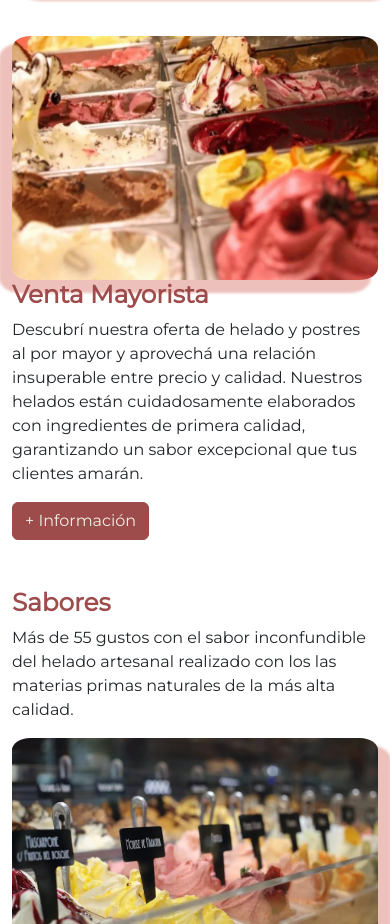
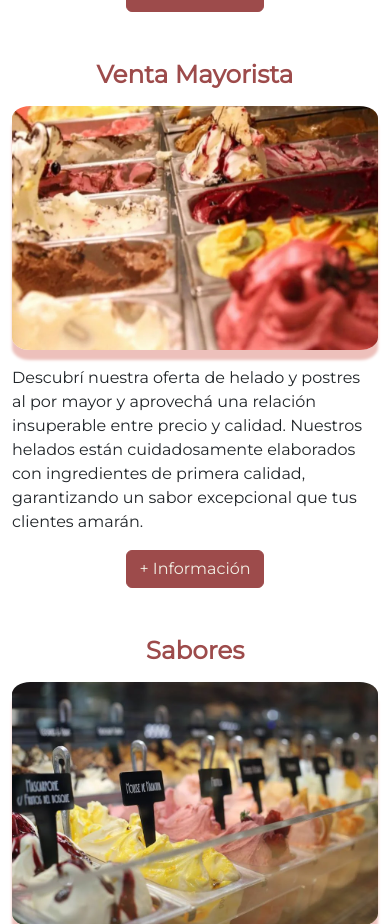
Before and after one commit to fabiosan221/fabiosan221.github.io, a plain HTML site: page index.html in a window 390 px wide. Shown: the part 1076-2000 px from the top of the page. Drawn offline with nearby package versions, Linux system fonts and the light colour scheme.

Commit message:
Cambios en el index y los estilos para diseño responsivo

```diff
--- a/index.html
+++ b/index.html
@@ -134,6 +134,7 @@
             </div>
         </div>
         <!-- Secciones Inicio -->
+        <div class="contenido-escritorio">
             <div class="container mt-5">
                 <!-- Sección Franquicias -->
                 <div class="row align-items-center">
@@ -190,20 +191,68 @@
                         </div>
                     </div>
                 </div>
+            </div>
+        </div>
         <div class="contenido-movil">
-                <div class="row align-items-center mt-5">
-                    <div class="col-md-6">
-                        <h2 class="txt-secciones">Sabores</h2>
-                        <p class="txt-parrafo">
-                            Más de 55 gustos con el sabor inconfundible del helado artesanal realizado con los las materias primas naturales de la más alta calidad.
+            <div class="container mt-5">
+                <!-- Sección Franquicias -->
+                <div class="row">
+                    <div class="col-sm-12">
+                        <h2 class="txt-secciones text-center">Franquicias</h2>
+                        <div class="col-md-6 mt-3">
+                            <img class="img-fluid img-inicio-border" src="img/inicio/franquicia.jpg" alt="">
+                        </div>
+                        <p class="txt-parrafo mt-3">
+                            ¡Únete a nuestra red de franquicias y descubre una oportunidad única de negocio!
+                            Nuestro modelo de franquicias se destaca por su baja inversión inicial, lo que te permite
+                            emprender con confianza y minimizar los riesgos financieros. A su vez, garantizamos una alta
+                            rentabilidad, brindándote la posibilidad de obtener ganancias sustanciales a corto plazo.
                         </p>
                     </div>
-                    <div class="col-md-6 mb-5">
-                        <img class="img-fluid sombra-derecha" src="img/inicio/sabores.jpg" alt="">
-                        <!-- Boton modal sabores -->
-                        <button type="button" class="btn btn-bordo" data-bs-toggle="modal" data-bs-target="#ModalSabores">
-                            + Información
-                        </button>
+                </div>
+                <div class="row">
+                    <div class="col-sm-12 text-center mb-5">
+                        <!-- Boton modal franquicias -->
+                        <a href="" class="btn btn-bordo" data-bs-toggle="modal" data-bs-target="#ModalFranquicia">+ Información</a>
+                    </div>
+                </div>
+                <!-- Sección Mayorista -->
+                <div class="row">
+                    <div class="col-sm-12">
+                        <h2 class="txt-secciones text-center">Venta Mayorista</h2>
+                        <div class="col-md-6 mt-3">
+                            <img class="img-fluid img-inicio-border" src="img/inicio/mayorista.jpg" alt="">
+                        </div>
+                        <p class="txt-parrafo mt-3">
+                            Descubrí nuestra oferta de helado y postres al por mayor y aprovechá una relación insuperable
+                            entre precio y calidad. Nuestros helados están cuidadosamente elaborados con ingredientes de primera
+                            calidad, garantizando un sabor excepcional que tus clientes amarán.
+                        </p>
+                    </div>
+                </div>
+                <div class="row">
+                    <div class="col-sm-12 text-center mb-5">
+                        <!-- Boton modal Mayorista -->
+                        <a href="" class="btn btn-bordo" data-bs-toggle="modal" data-bs-target="#ModalFranquicia">+ Información</a>
+                    </div>
+                </div>
+                <!-- Sección Sabores -->
+                <div class="row">
+                    <div class="col-sm-12">
+                        <h2 class="txt-secciones text-center">Sabores</h2>
+                        <div class="col-md-6 mt-3">
+                            <img class="img-fluid img-inicio-border" src="img/inicio/sabores.jpg" alt="">
+                        </div>
+                        <p class="txt-parrafo mt-3">
+                            Más de 55 gustos con el sabor inconfundible del helado artesanal realizado
+                            con los las materias primas naturales de la más alta calidad.
+                        </p>
+                    </div>
+                </div>
+                <div class="row">
+                    <div class="col-sm-12 text-center mb-5">
+                        <!-- Boton modal Sabores -->
+                        <a href="" class="btn btn-bordo" data-bs-toggle="modal" data-bs-target="#ModalFranquicia">+ Información</a>
                     </div>
                 </div>
             </div>
--- a/style/estilos.css
+++ b/style/estilos.css
@@ -291,6 +291,11 @@ footer{
     color: #9d4b4b;
 }
 
+.img-inicio-border{
+    box-shadow: 0px 10px 3px 0px rgba(237,192,187,1);
+    border-radius: 5%;
+}
+
 #logo{
     max-width: 200%;
 }
@@ -335,16 +340,12 @@ footer{
 /* --------------------------------------------Icono hamburguesa--------------------------------------------  */
 
 .sombra-derecha{
-    -webkit-box-shadow: 10px 10px 3px 3px rgba(237,192,187,1);
-    -moz-box-shadow: 10px 10px 3px 3px rgba(237,192,187,1);
     box-shadow: 10px 10px 3px 3px rgba(237,192,187,1);
     border-radius: 5%;
 
 }
 
 .sombra-izquierda{
-    -webkit-box-shadow: -10px 10px 3px 3px rgba(237,192,187,1);
-    -moz-box-shadow: -10px 10px 3px 3px rgba(237,192,187,1);
     box-shadow: -10px 10px 3px 3px rgba(237,192,187,1);
     border-radius: 5%;
 }
```
Lines whose indentation alone changed are shown as unchanged.
